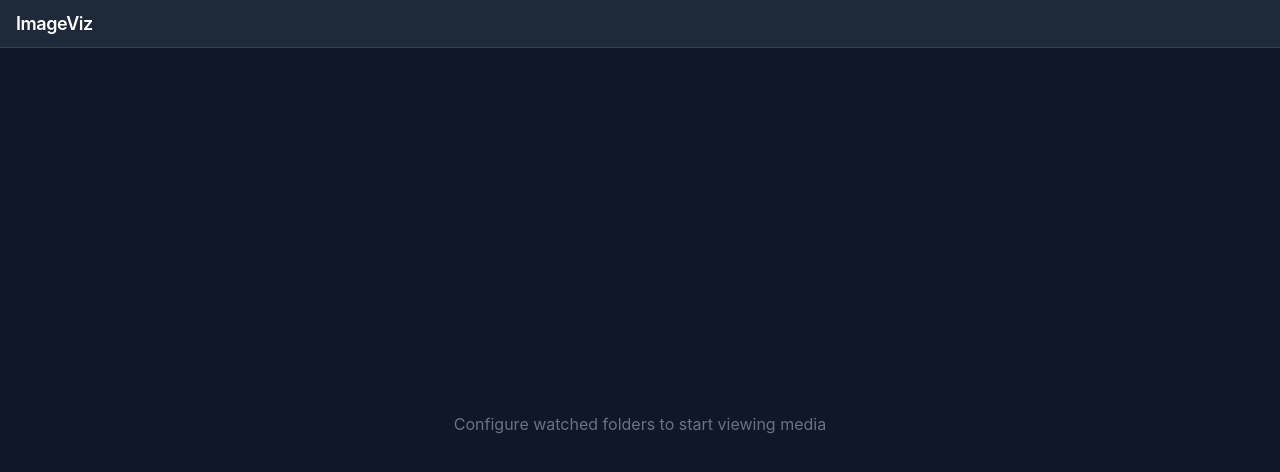
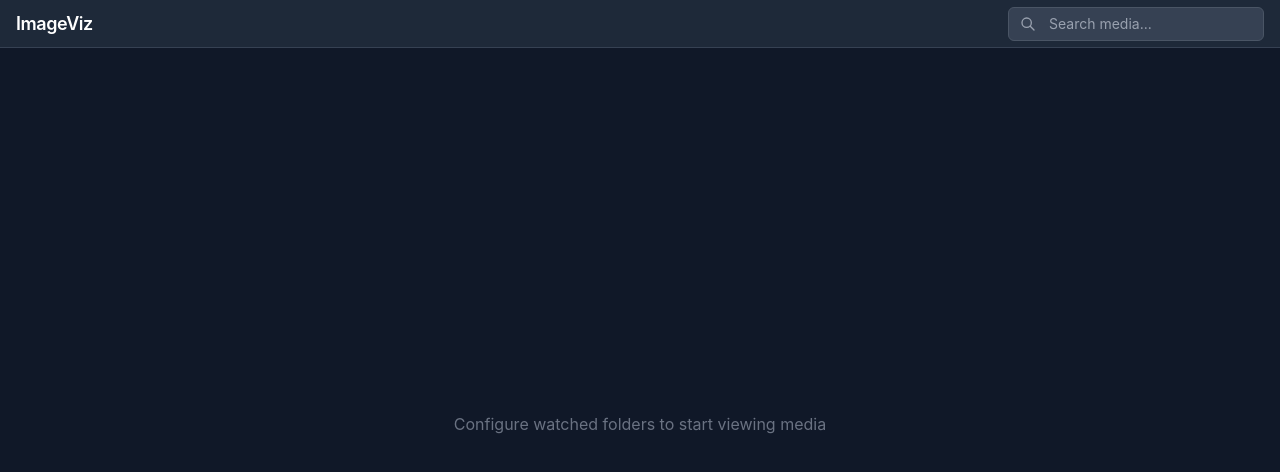
Before and after one commit to paulomarciano/imageviz, a React (Vite) app in the folder frontend/: page / in a window 1280 px wide. Shown: the top 472 px of the page. Built offline with nearby package versions, Linux system fonts and the light colour scheme.

Commit message:
feat(wave-5): search bar with debounced input

```diff
--- a/frontend/src/components/layout/header.tsx
+++ b/frontend/src/components/layout/header.tsx
@@ -1,3 +1,5 @@
+import { SearchBar } from '../search/search-bar';
+
 export function Header() {
   return (
     <header className="h-12 flex items-center justify-between px-4 bg-gray-800 border-b border-gray-700 shrink-0">
@@ -5,7 +7,7 @@ export function Header() {
         <h1 className="text-lg font-semibold tracking-tight">ImageViz</h1>
       </div>
       <div className="flex items-center gap-2">
-        {/* Placeholder for search bar (Wave 5.1) */}
+        <SearchBar />
         {/* Placeholder for config button (Wave 6.3) */}
       </div>
     </header>
--- /dev/null
+++ b/frontend/src/components/search/search-bar.tsx
@@ -0,0 +1,86 @@
+import { useState, useCallback, useRef, useEffect } from 'react';
+import { useSetAtom } from 'jotai';
+import { searchQueryAtom } from '../../store/search-atoms';
+
+export function SearchBar() {
+  const [localQuery, setLocalQuery] = useState('');
+  const setSearchQuery = useSetAtom(searchQueryAtom);
+  const inputRef = useRef<HTMLInputElement>(null);
+  const debounceRef = useRef<ReturnType<typeof setTimeout>>();
+
+  useEffect(() => {
+    debounceRef.current = setTimeout(() => {
+      setSearchQuery(localQuery);
+    }, 300);
+    return () => {
+      if (debounceRef.current) clearTimeout(debounceRef.current);
+    };
+  }, [localQuery, setSearchQuery]);
+
+  const handleClear = useCallback(() => {
+    setLocalQuery('');
+    setSearchQuery('');
+    inputRef.current?.focus();
+  }, [setSearchQuery]);
+
+  const handleKeyDown = useCallback(
+    (e: React.KeyboardEvent) => {
+      if (e.key === 'Escape') {
+        handleClear();
+      }
+    },
+    [handleClear],
+  );
+
+  return (
+    <div className="relative flex items-center">
+      <svg
+        className="absolute left-3 w-4 h-4 text-gray-400"
+        fill="none"
+        viewBox="0 0 24 24"
+        stroke="currentColor"
+      >
+        <path
+          strokeLinecap="round"
+          strokeLinejoin="round"
+          strokeWidth={2}
+          d="M21 21l-6-6m2-5a7 7 0 11-14 0 7 7 0 0114 0z"
+        />
+      </svg>
+      <input
+        ref={inputRef}
+        type="search"
+        aria-label="Search media"
+        placeholder="Search media..."
+        value={localQuery}
+        onChange={(e) => setLocalQuery(e.target.value)}
+        onKeyDown={handleKeyDown}
+        className="w-64 pl-10 pr-8 py-1.5 bg-gray-700 border border-gray-600 rounded-md
+                   text-sm text-white placeholder-gray-400
+                   focus:outline-none focus:border-blue-500 focus:ring-1 focus:ring-blue-500
+                   transition-colors"
+      />
+      {localQuery && (
+        <button
+          onClick={handleClear}
+          className="absolute right-2 p-0.5 rounded hover:bg-gray-600 text-gray-400 hover:text-white"
+          aria-label="Clear search"
+        >
+          <svg
+            className="w-4 h-4"
+            fill="none"
+            viewBox="0 0 24 24"
+            stroke="currentColor"
+          >
+            <path
+              strokeLinecap="round"
+              strokeLinejoin="round"
+              strokeWidth={2}
+              d="M6 18L18 6M6 6l12 12"
+            />
+          </svg>
+        </button>
+      )}
+    </div>
+  );
+}
--- /dev/null
+++ b/frontend/src/store/search-atoms.ts
@@ -0,0 +1,8 @@
+import { atom } from 'jotai';
+
+export const searchQueryAtom = atom<string>('');
+
+export const mediaViewModeAtom = atom<'browse' | 'search'>((get) => {
+  const query = get(searchQueryAtom);
+  return query.trim().length > 0 ? 'search' : 'browse';
+});
```
Also changed, not shown: 1 other file (tests, documents, lock files or other folders).
